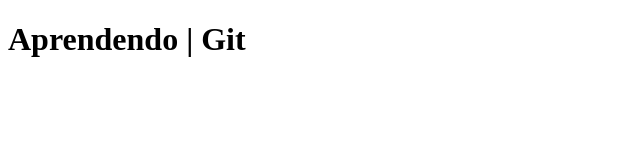
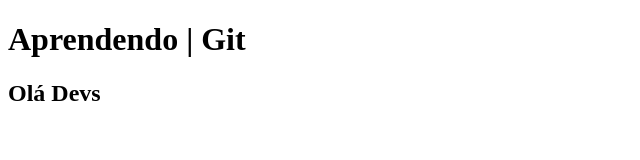
Before and after one commit to Wesley-Henrique-Dos-Santos/Git-teste, a plain HTML site: page index.html in a window 1280 px wide. Shown: the whole page, without its empty margins (0-640 px from the left). Drawn offline with Linux system fonts and the light colour scheme.

Commit message:
Criação da main

```diff
--- a/index.html
+++ b/index.html
@@ -10,5 +10,8 @@
         <h1>Aprendendo | <b>Git</b></h1>
     </header>
 
+    <main>
+        <h2>Olá Devs</h2>
+    </main>
 </body>
 </html>
```
